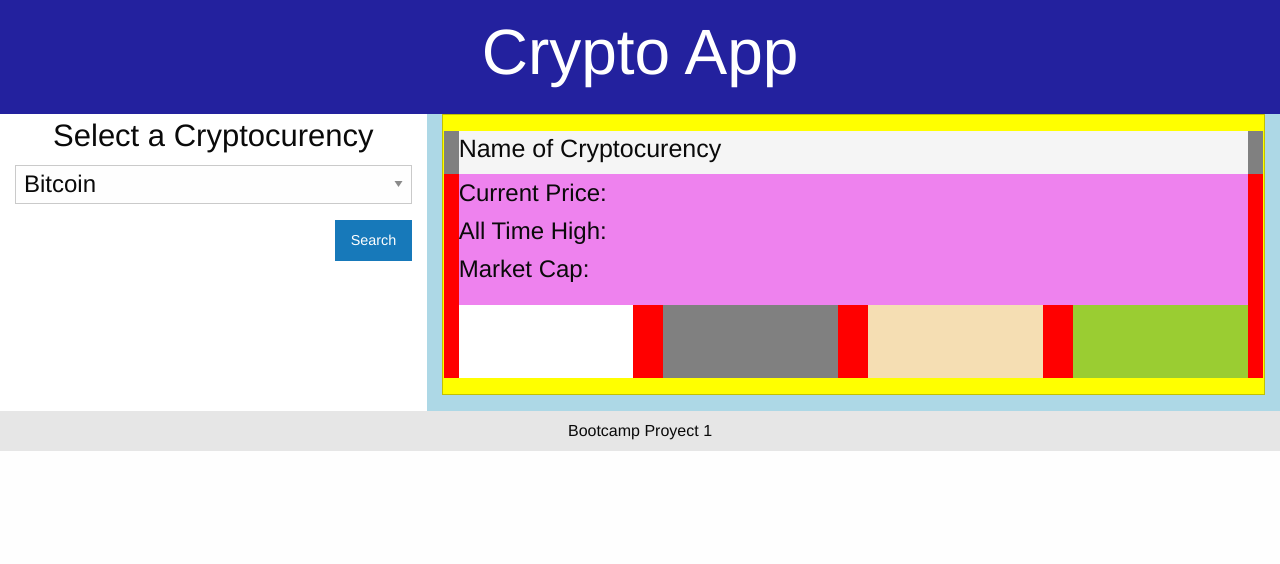
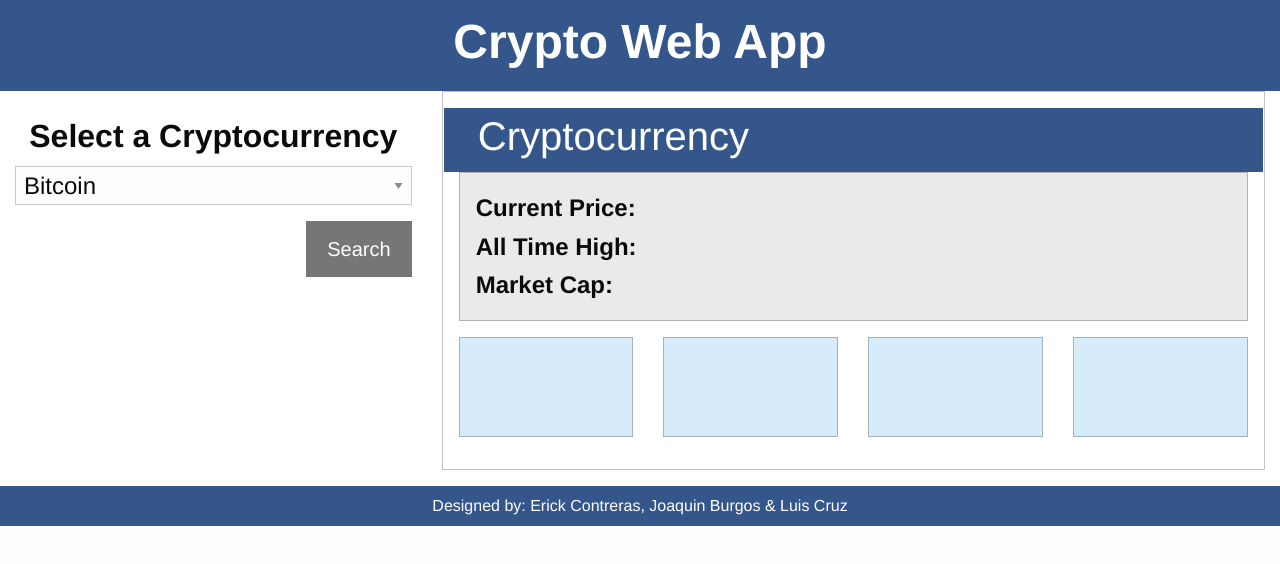
Before and after one commit to Erickcc/Project1-Crypto-Investor, a plain HTML site: page index.html in a window 1280 px wide. Drawn offline with nearby package versions, Linux system fonts and the light colour scheme.

Commit message:
Change Style

```diff
--- a/assets/js/renderInformation.js
+++ b/assets/js/renderInformation.js
@@ -30,6 +30,6 @@ function renderCryptoNews(cryptoNews){
         $('#newsTitle' + (i+1)).text(cryptoNews[i].title);
         $("#newsContent" + (i+1)).text(cryptoNews[i].description);
         $("#newImage" + (i+1)).prepend('<img src="' + cryptoNews[i].image + '" class="removable" style="height:100px" >');
-        $("#newImage" + (i+1)).append('<a href="' + cryptoNews[i].url + '" class="removable" target="_blank">Link a la noticia</a>');
+        $("#newImage" + (i+1)).append('<a href="' + cryptoNews[i].url + '" class="removable" target="_blank">Link to the news</a>');
     }
 }
--- a/index.html
+++ b/index.html
@@ -9,24 +9,24 @@
     integrity="sha256-ogmFxjqiTMnZhxCqVmcqTvjfe1Y/ec4WaRj/aQPvn+I=" crossorigin="anonymous">
 
 
-  <title>Practice Foundation</title>
+  <title>Crypto App</title>
 </head>
 
 <body>
 
   <!-- Simple header that gets style on the CSS file -->
-  <header class="top-bar" style="align-content: center; background: rgb(35, 33, 158);">
-    <h1 style="width:100%; text-align: center; color: white; font-size: 4rem;">Crypto App</h1>
+  <header class="top-bar" style="align-content: center; background:#34568B">
+    <h1 style="width:100%; text-align: center; color: white; font-size: 3rem;"> <strong>Crypto Web App</strong> </h1>
   </header>
 
   <div class="grid-x grid-padding-x" style="background: white">
     <!-- Left hand side of the page (Around 4/12 of the screen) -->
     <div class="lhs large-4 medium 4 cell">
-      <form>
+      <form style="margin-top: 1.4rem;">
         <div class="grid-x grid-padding-x">
           <div class="large-12 cell">
 
-            <h3 style="text-align: center;">Select a Cryptocurency</h3>
+            <h3 style="text-align: center; font-size: 2rem;"> <strong>Select a Cryptocurrency</strong></h3>
 
             <select style="font-size: 1.5rem;" id="form-element">
               <option value="Bitcoin">Bitcoin</option>
@@ -35,7 +35,7 @@
               <option value="Litecoin">Litecoin</option>
             </select>
 
-            <button class="simple button float-right" type="submit" id="input-button">Search</button>
+            <button class="float-right button large button secondary" type="submit" id="input-button">Search</button>
 
           </div>
         </div>
@@ -43,52 +43,52 @@
     </div>
 
     <!-- Right hand side of the page (Around 8/12 of the screen) -->
-    <div class="rhs large-8 medium-8 cell" style="background: lightblue;">
-      <div class="callout" style="background: yellow;">
+    <div class="rhs large-8 medium-8 cell" style="background:white;">
+      <div class="callout" style="background: white;">
 
         <!-- Row with name of cryptocurrency-->
-        <div class="grid-x grid-margin-x" style="background: grey">
-          <div class="large-12 medium-12 cell" style="background: whitesmoke;">
-            <h4 id="nameCrypto">Name of Cryptocurency</h4>
+        <div class="grid-x grid-margin-x" style="background:#34568B">
+          <div class="large-12 medium-12 cell" style="background: #34568B">
+            <h3 id="nameCrypto" style="color:white; font-size: 2.5rem; margin-left: 1.2rem;">Cryptocurrency</h3>
           </div>
         </div>
 
         <!-- Row with information about crypto and graph-->
-        <div class="grid-x grid-margin-x" style="background: red">
-          <div class="large-12 medium-12 cell" style="background: violet;">
+        <div class="grid-x grid-margin-x" style="background:white">
+          <div class="large-12 medium-12 cell callout secondary" style="">
             <ul style="font-size: 1.5rem;" class="no-bullet">
-              <li id="currentPrice">Current Price:<span></span></li>
-              <li id="allTimeHigh">All Time High:<span></span></li>
-              <li id="marketCap">Market Cap:<span></span></li>
+              <li id="currentPrice" style="font-weight: bold">Current Price:<span></span></li>
+              <li id="allTimeHigh" style="font-weight: bold">All Time High:<span></span></li>
+              <li id="marketCap" style="font-weight: bold">Market Cap:<span></span></li>
             </ul>
           </div>
 
           <!-- Row with four cards-->
-          <div class="card-section large-3 medium-3 cell text-center" id="newImage1" style="background: white;">
+          <div class="card-section large-3 medium-3 cell text-center callout primary" id="newImage1">
             <!-- <img src="https://via.placeholder.com/150" id="newImage1"> -->
-            <p><span style="color:blue" id="newsTitle1"></span><br>
+            <p style="font-weight: bold; margin-top: 1.5rem;"><span style="color:#363945" id="newsTitle1"></span><br>
             <p id="newsContent1"></p>
             </p>
             <!-- <a href="">Link a la noticia</a> -->
           </div>
-          <div class="card-section large-3 medium-3 cell text-center" id="newImage2" style="background: grey;">
+          <div class="card-section large-3 medium-3 cell text-center callout primary" id="newImage2">
             <!-- <img src="https://via.placeholder.com/150" id="newImage2"> -->
-            <p><span Style="color:blue" id="newsTitle2"></span><br>
+            <p style="font-weight: bold; margin-top: 1.5rem;"><span Style="color:#363945" id="newsTitle2"></span><br>
             <p id="newsContent2"></p>
             </p>
             <!-- <a href="">Link a la noticia</a> -->
           </div>
-          <div class="card-section large-3 medium-3 cell text-center" id="newImage3" style="background: wheat;">
+          <div class="card-section large-3 medium-3 cell text-center callout primary" id="newImage3">
             <!-- <img src="https://via.placeholder.com/150" id="newImage3"> -->
-            <p><span style="color:blue" id="newsTitle3"></span><br>
+            <p style="font-weight: bold; margin-top: 1.5rem;"><span style="color:#363945" id="newsTitle3"></span><br>
             <p id="newsContent3"></p>
             </p>
             <!-- <a href="">Link a la noticia</a> -->
           </div>
-          <div class="card-section large-3 medium-3 cell text-center" id="newImage4" style="background: yellowgreen;">
+          <div class="card-section large-3 medium-3 cell text-center callout primary" id="newImage4">
             <!-- <img src="https://via.placeholder.com/150" id="newImage4"> -->
-            <p><span Style="color:blue" id="newsTitle4"></span><br>
-            <p id="newsContent4"></p>
+            <p style="font-weight: bold; margin-top: 1.5rem;"><span Style="color:#363945" id="newsTitle4"></span><br>
+            <p id="newsContent4" style="font-style;: italic"></p>
             </p>
             <!-- <a href="">Link a la noticia</a> -->
           </div>
@@ -99,8 +99,8 @@
   </div>
   </div>
 
-  <Footer class="top-bar">
-    <div style="width:100%; text-align: center;">Bootcamp Proyect 1</div>
+  <Footer class="top-bar" style=" background: #34568B">
+    <div style="width: 100%; text-align: center; color: white; font-family: helvetica;">Designed by: Erick Contreras, Joaquin Burgos & Luis Cruz</div>
   </Footer>
 
 
```
